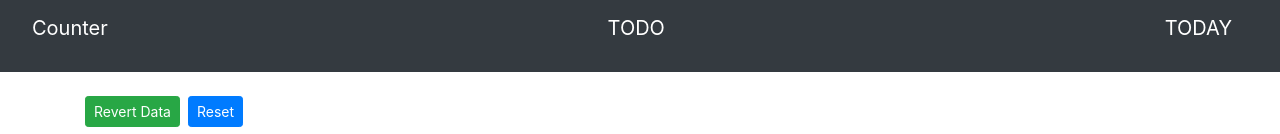
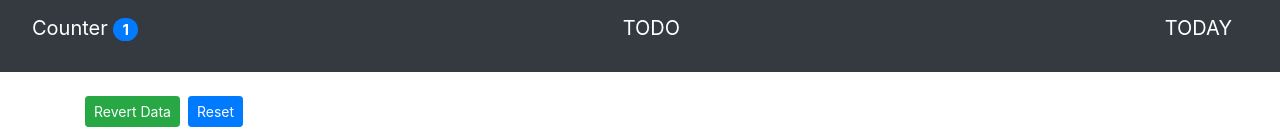
Before and after one commit to phubao1999/CounterApp-ReactJs, a React (Create React App) app: page / in a window 1280 px wide. Shown: the top 134 px of the page. Built offline with nearby package versions, Linux system fonts and the light colour scheme.

Commit message:
Update HOC For Navbar Counter

```diff
--- a/src/App.tsx
+++ b/src/App.tsx
@@ -1,7 +1,7 @@
 import { Component } from "react";
 import { BrowserRouter, Route, Switch } from "react-router-dom";
-import Navbar from "./components/navbar";
-import pageCounter from "./components/pages/pageCounter";
+import NavbarHOC from "./components/HOC/navbarHOC";
+import PageCounterHOC from "./components/HOC/pageCounterHOC";
 import PageNotFound from "./components/pages/pageNotFound";
 
 class App extends Component {
@@ -9,9 +9,9 @@ class App extends Component {
     return (
       <>
         <BrowserRouter>
-          <Navbar />
+          <NavbarHOC />
           <Switch>
-            <Route path="/" component={pageCounter} exact />
+            <Route path="/" component={PageCounterHOC} exact />
             <Route component={PageNotFound} />
           </Switch>
         </BrowserRouter>
--- a/src/actions/index.tsx
+++ b/src/actions/index.tsx
@@ -13,3 +13,10 @@ export const decrement = (number: number) => {
         payload: number
     };
 }
+
+export const updateNavbarCount = (number: number) => {
+    return {
+        type: constants.reducerAction.COUNTING_NAVBAR,
+        counter: number
+    };
+}
--- /dev/null
+++ b/src/components/HOC/navbarHOC.tsx
@@ -0,0 +1,12 @@
+import { useSelector } from "react-redux";
+import Navbar from "../navbar";
+
+export default function NavbarHOC() {
+    const navbarCounter = useSelector((state: any) => state.navbarCounter);
+
+    return (
+        <>
+            <Navbar navbarCounter={navbarCounter} />
+        </>
+    )
+}
--- /dev/null
+++ b/src/components/HOC/pageCounterHOC.tsx
@@ -0,0 +1,12 @@
+import { useDispatch } from "react-redux";
+import PageCounter from "../pages/pageCounter";
+
+export default function PageCounterHOC() {
+    const dispatch = useDispatch();
+
+    return (
+        <>
+            <PageCounter dispatch={dispatch} />
+        </>
+    )
+}
--- a/src/components/navbar.tsx
+++ b/src/components/navbar.tsx
@@ -1,24 +1,11 @@
 import { Component } from "react";
+class Navbar extends Component<any> {
+    render() {
+        const { navbarCounter } = this.props;
 
-// interface navBarProps {
-//     totalCounters: number
-// }
-class Navbar extends Component {
-
-    render() {
         return (
-            // <nav className="navbar navbar-dark bg-dark">
-            //     <p className="navbar-brand">
-            //         Navbar
-            //         {/* <span className="badge badge-pill badge-primary">{this.props.totalCounters}</span> */}
-            //     </p>
-            //     <p className="navbar-brand">
-            //         Navbar
-            //         {/* <span className="badge badge-pill badge-primary">{this.props.totalCounters}</span> */}
-            //     </p>
-            // </nav>
             <ul className="navbar navbar-dark bg-dark">
-                <p className="nav-link active navbar-brand">Counter</p>
+                <p className="nav-link active navbar-brand">Counter <span className="badge badge-pill badge-primary">{navbarCounter}</span></p>
                 <p className="nav-link navbar-brand">TODO</p>
                 <p className="nav-link navbar-brand">TODAY</p>
             </ul>
--- a/src/components/pages/pageCounter.tsx
+++ b/src/components/pages/pageCounter.tsx
@@ -1,4 +1,5 @@
 import { Component } from "react";
+import { updateNavbarCount } from "../../actions";
 import Counters from "../counters";
 import HandleStoreHOC from "../HOC/handleStoreHOC";
 
@@ -18,16 +19,31 @@ interface counterState {
     counters: counter[]
 }
 
-class pageCounter extends Component<any, counterState> {
-    constructor(props: any) {
+interface counterProps {
+    dispatch: any
+}
+
+class PageCounter extends Component<counterProps, counterState> {
+    constructor(props: counterProps) {
         super(props);
         this.state = {
             counters: dataCounter
         }
+        this.props.dispatch(updateNavbarCount(this.totalProduct));
+    }
+
+    get totalProduct() {
+        return this.state.counters.filter(item => item.value > 0).length;
+    }
+
+    updateStateNavbarCountProduct() {
+        setTimeout(() => {
+            this.props.dispatch(updateNavbarCount(this.totalProduct));
+        })
     }
 
     componentDidMount() {
-        console.log("NgOnInit");
+        this.updateStateNavbarCountProduct();
     }
 
     handleDelete = (id: number) => {
@@ -35,6 +51,7 @@ class pageCounter extends Component<any, counterState> {
         this.setState({
             counters: newData
         })
+        this.updateStateNavbarCountProduct();
     }
 
     handleIncrement = (counter: any) => {
@@ -45,6 +62,7 @@ class pageCounter extends Component<any, counterState> {
         this.setState({
             counters: cloneCounters
         })
+        this.updateStateNavbarCountProduct();
     }
 
     handleResetData = () => {
@@ -55,12 +73,14 @@ class pageCounter extends Component<any, counterState> {
         this.setState({
             counters: resetData
         })
+        this.updateStateNavbarCountProduct();
     }
 
     handleRevertData = () => {
         this.setState({
             counters: dataCounter
         });
+        this.updateStateNavbarCountProduct();
     }
 
     render() {
@@ -80,4 +100,4 @@ class pageCounter extends Component<any, counterState> {
     }
 }
 
-export default pageCounter;
+export default PageCounter;
--- a/src/constants/constant.tsx
+++ b/src/constants/constant.tsx
@@ -2,6 +2,7 @@ export const constants = {
     reducerAction: {
         SIGN_IN: "SIGN_IN",
         INCREMENT: "INCREMENT",
-        DECREMENT: "DECREMENT"
+        DECREMENT: "DECREMENT",
+        COUNTING_NAVBAR: "COUNTING_NAVBAR"
     }
 };
--- a/src/reducers/index.tsx
+++ b/src/reducers/index.tsx
@@ -1,10 +1,12 @@
 import { combineReducers } from "redux";
 import counterReducer from "./counter";
 import loggedReducer from "./isLogged";
+import navbarCounterReducer from "./navbarCounter";
 
 const allReducers = combineReducers({
     counter: counterReducer,
-    logged: loggedReducer
+    logged: loggedReducer,
+    navbarCounter: navbarCounterReducer
 });
 
 export default allReducers;
--- /dev/null
+++ b/src/reducers/navbarCounter.tsx
@@ -0,0 +1,12 @@
+import { constants } from "../constants/constant";
+
+const navbarCounterReducer = (state = 0, action: { type: string, counter: number }) => {
+    switch (action.type) {
+        case constants.reducerAction.COUNTING_NAVBAR:
+            return state = action.counter
+        default:
+            return state;
+    }
+}
+
+export default navbarCounterReducer;
```
